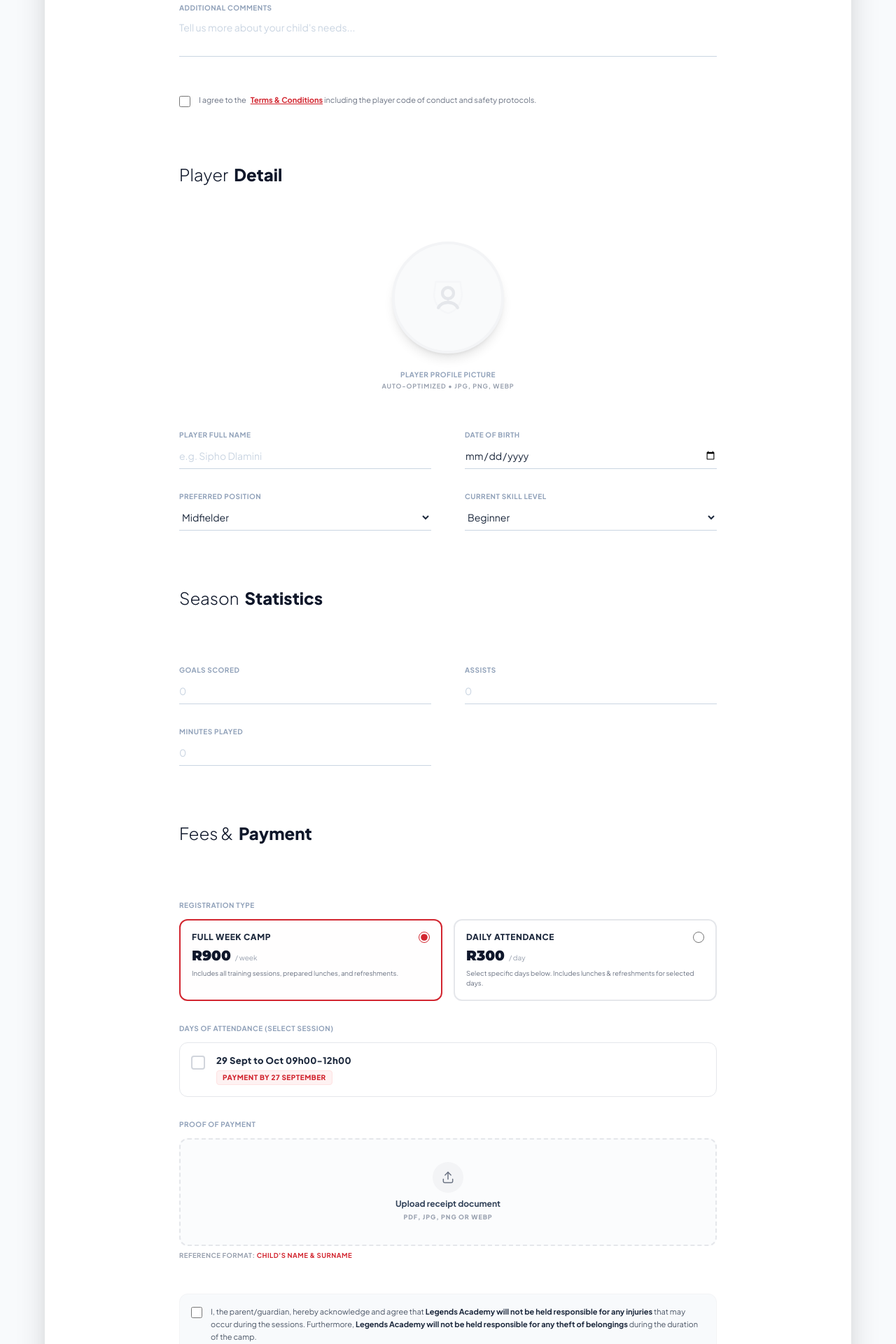
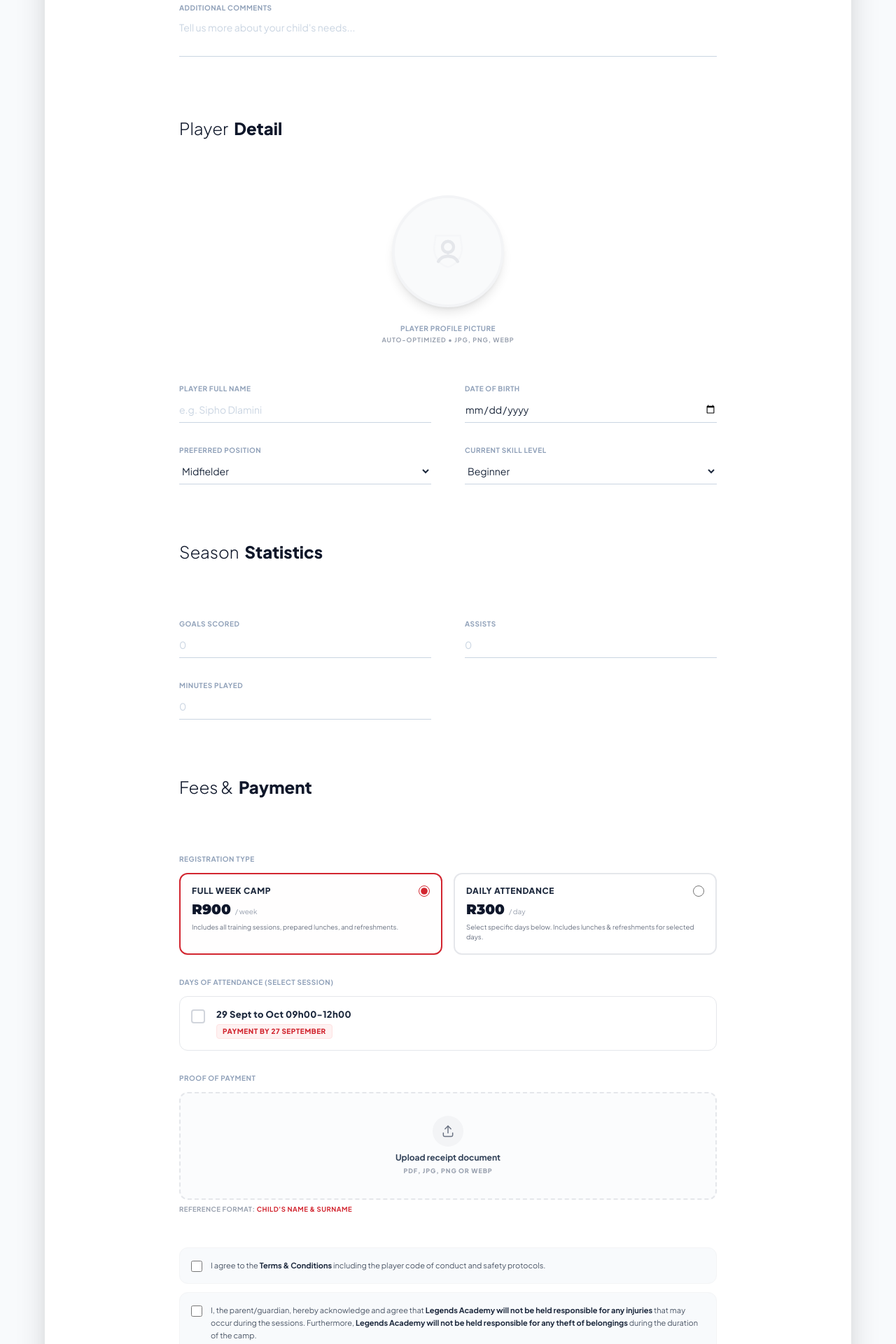
Before and after one commit to tsoanelomodise-arch/soccerlegends, a React (Vite) app: page / in a window 1280 px wide. Shown: the part 1920-3840 px from the top of the page at 70% size. Built offline with nearby package versions, Linux system fonts and the light colour scheme.

Commit message:
refactor: move terms agreement to dedicated section
Reclassified the terms and conditions field from guardian-registration to its own section to improve form flow and data validation grouping.

```diff
--- a/src/App.tsx
+++ b/src/App.tsx
@@ -425,7 +425,7 @@ export default function App() {
     nextOfKin: "guardian-registration",
     playerName: "player-detail",
     playerDob: "player-detail",
-    agreeTerms: "guardian-registration",
+    agreeTerms: "terms-conditions",
     selectedDays: "fees",
     agreeIndemnity: "terms-conditions"
   };
@@ -1627,33 +1627,6 @@ export default function App() {
                 ></textarea>
               </div>
 
-              <div className="col-span-1 md:col-span-2 mt-4">
-                <label className="flex items-start text-[11px] text-gray-500 cursor-pointer group">
-                  <input
-                    type="checkbox"
-                    name="agreeTerms"
-                    checked={formData.agreeTerms}
-                    onChange={handleInputChange}
-                    className="mt-0.5 mr-3 accent-brand-red w-4 h-4 shrink-0"
-                  />
-                  <span>
-                    I agree to the <a href="#" className="text-brand-red underline hover:no-underline ml-1 font-bold">Terms & Conditions</a> including the player code of conduct and safety protocols.
-                  </span>
-                </label>
-                <AnimatePresence>
-                  {errors.agreeTerms && (
-                    <motion.span
-                      initial={{ opacity: 0, height: 0 }}
-                      animate={{ opacity: 1, height: 'auto' }}
-                      exit={{ opacity: 0, height: 0 }}
-                      className="text-[10px] text-brand-red mt-1 font-bold flex items-center gap-1"
-                    >
-                      <BespokeAlertCircle size={10} /> {errors.agreeTerms}
-                    </motion.span>
-                  )}
-                </AnimatePresence>
-              </div>
-
               {/* Player Registration Section */}
               <div className="col-span-1 md:col-span-2 pt-12 mb-4 scroll-mt-6" id="player-detail">
                 <div className="mb-8">
@@ -2005,8 +1978,38 @@ export default function App() {
                 )}
               </div>
 
+              {/* Terms & Conditions & Indemnity Checkboxes */}
+              <div id="terms-conditions" className="col-span-1 md:col-span-2 mt-4 space-y-3 scroll-mt-6">
+                {/* General Terms & Conditions & Code of Conduct */}
+                <div className="bg-slate-50 p-4 rounded-xl border border-gray-100">
+                  <label className="flex items-start text-[11px] text-gray-600 cursor-pointer group">
+                    <input
+                      type="checkbox"
+                      name="agreeTerms"
+                      checked={formData.agreeTerms}
+                      onChange={(e) => setFormData(prev => ({ ...prev, agreeTerms: e.target.checked }))}
+                      className="mt-0.5 mr-3 accent-brand-red h-4 w-4 shrink-0 rounded"
+                    />
+                    <span className="leading-relaxed">
+                      I agree to the <strong className="text-slate-800">Terms & Conditions</strong> including the player code of conduct and safety protocols.
+                    </span>
+                  </label>
+                  <AnimatePresence>
+                    {errors.agreeTerms && (
+                      <motion.span
+                        initial={{ opacity: 0, height: 0 }}
+                        animate={{ opacity: 1, height: 'auto' }}
+                        exit={{ opacity: 0, height: 0 }}
+                        className="text-[10px] text-brand-red mt-2 font-bold flex items-center gap-1"
+                      >
+                        <BespokeAlertCircle size={10} /> {errors.agreeTerms}
+                      </motion.span>
+                    )}
+                  </AnimatePresence>
+                </div>
+
                 {/* Injury / Theft Indemnity Agreement Checkbox */}
-              <div id="terms-conditions" className="col-span-1 md:col-span-2 mt-4 bg-slate-50 p-4 rounded-xl border border-gray-100 scroll-mt-6">
+                <div className="bg-slate-50 p-4 rounded-xl border border-gray-100">
                   <label className="flex items-start text-[11px] text-gray-600 cursor-pointer group">
                     <input
                       type="checkbox"
@@ -2031,6 +2034,7 @@ export default function App() {
                       </motion.span>
                     )}
                   </AnimatePresence>
+                </div>
               </div>
             </form>
 
```
Lines whose indentation alone changed are shown as unchanged.
